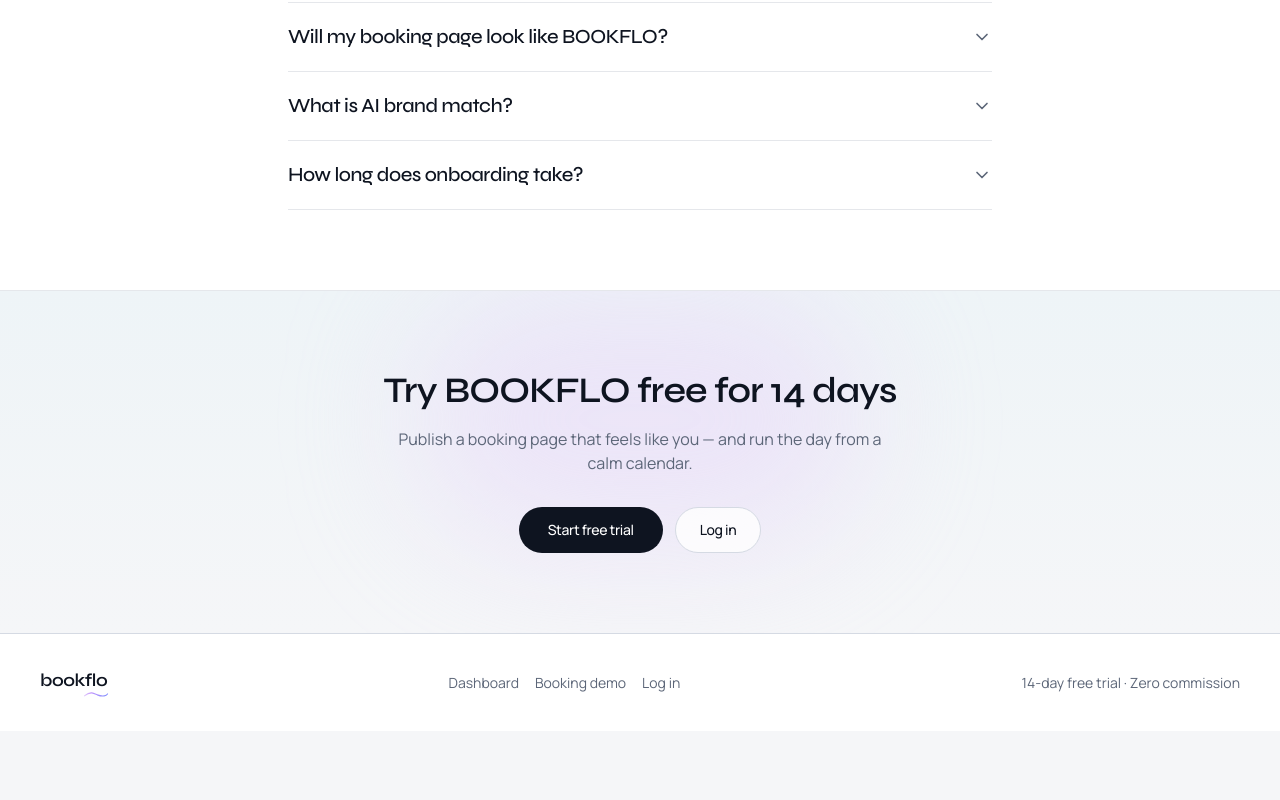
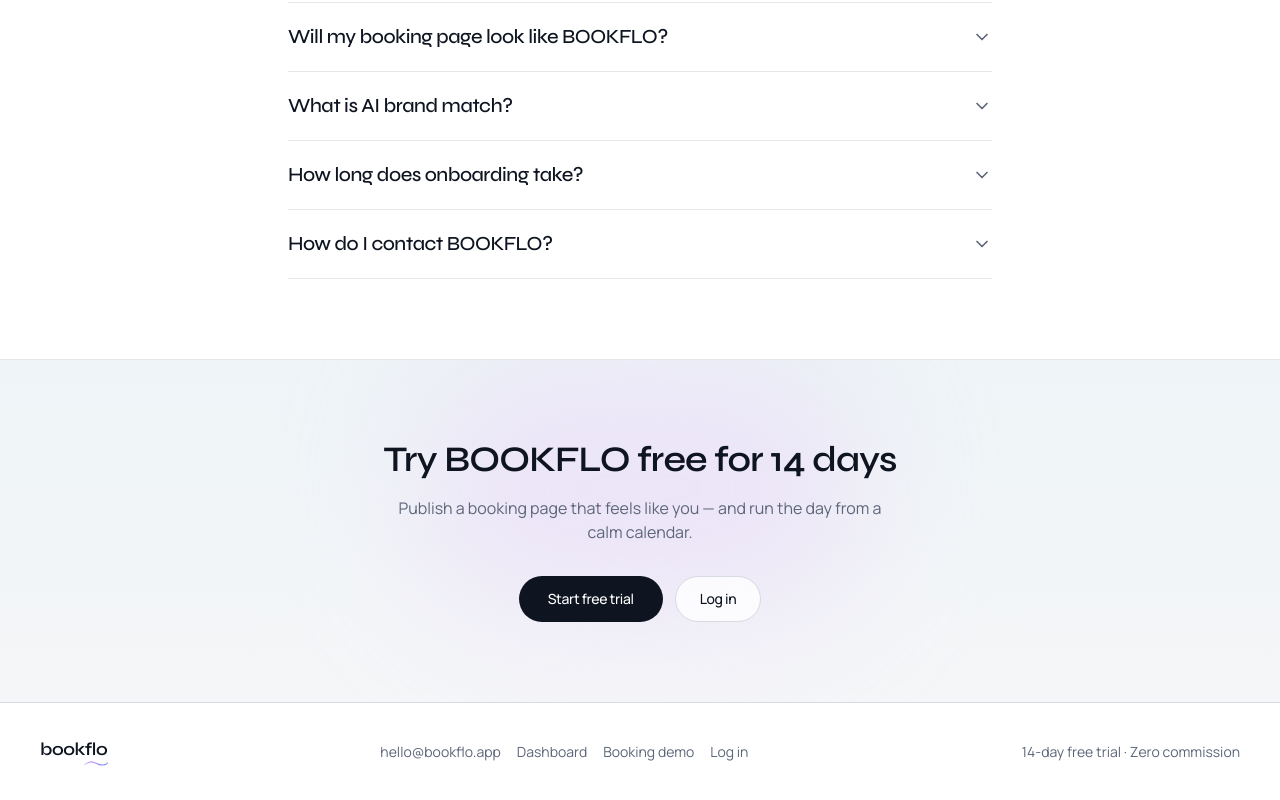
Before and after one commit to LJarvis88/bookflo, a Next.js app: page / in a window 1280 px wide. Shown: the part 5916-6716 px from the top of the page. Before the commit the page ends 6647 px from the top, so only its background shows below. Built offline with nearby package versions, Linux system fonts and the light colour scheme.

Commit message:
Add hello@bookflo.app mailto contact on marketing site
Co-authored-by: LJarvis88 <LJarvis88@users.noreply.github.com>

```diff
--- a/src/app/page.tsx
+++ b/src/app/page.tsx
@@ -8,6 +8,7 @@ import { Faq } from "@/components/marketing/Faq";
 import { BookfloWordmark } from "@/components/branding/BookfloWordmark";
 import { Button } from "@/components/ui/Button";
 import { PLANS, TRIAL_DAYS } from "@/data/pricing";
+import { BOOKFLO_CONTACT_EMAIL, BOOKFLO_MAILTO } from "@/lib/contact";
 import {
   ArrowRight,
   Sparkles,
@@ -359,6 +360,9 @@ export default function HomePage() {
         <div className="mx-auto flex max-w-[1400px] flex-col gap-4 px-5 py-8 text-sm text-bf-muted sm:px-8 md:flex-row md:items-center md:justify-between lg:px-10">
           <BookfloWordmark size="sm" />
           <div className="flex flex-wrap gap-4">
+            <a href={BOOKFLO_MAILTO} className="hover:text-bf-ink">
+              {BOOKFLO_CONTACT_EMAIL}
+            </a>
             <Link href="/dashboard" className="hover:text-bf-ink">
               Dashboard
             </Link>
--- a/src/components/marketing/Faq.tsx
+++ b/src/components/marketing/Faq.tsx
@@ -24,6 +24,10 @@ const faqs = [
   {
     q: "How long does onboarding take?",
     a: "Most salons can publish a shareable booking link in under fifteen minutes: account, business details, branding, services, hours, preview, publish.",
+  },
+  {
+    q: "How do I contact BOOKFLO?",
+    a: "Email hello@bookflo.app — that’s our dedicated inbox for product questions, demos, and support.",
   },
 ];
 
--- /dev/null
+++ b/src/lib/contact.ts
@@ -0,0 +1,3 @@
+/** BOOKFLO public contact — live once bookflo.app MX points at the chosen mail provider. */
+export const BOOKFLO_CONTACT_EMAIL = "hello@bookflo.app";
+export const BOOKFLO_MAILTO = `mailto:${BOOKFLO_CONTACT_EMAIL}`;
```
